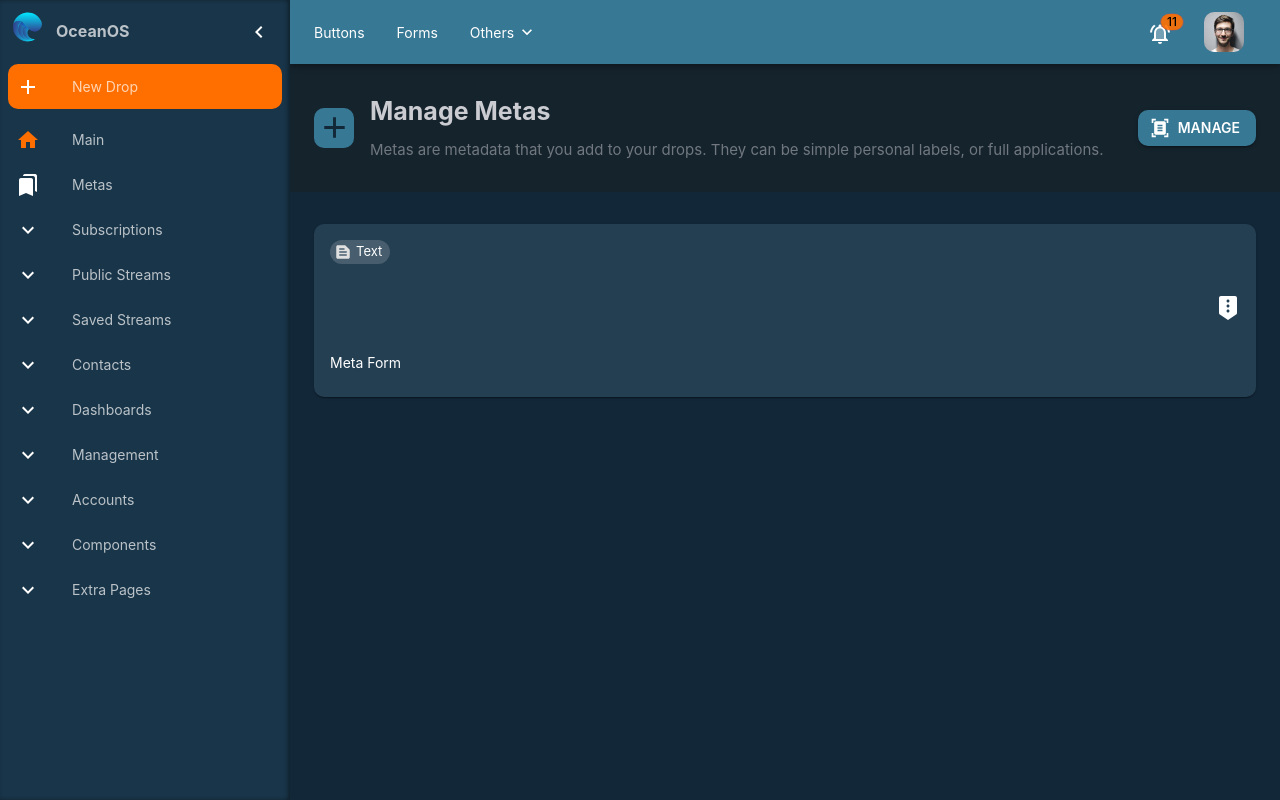
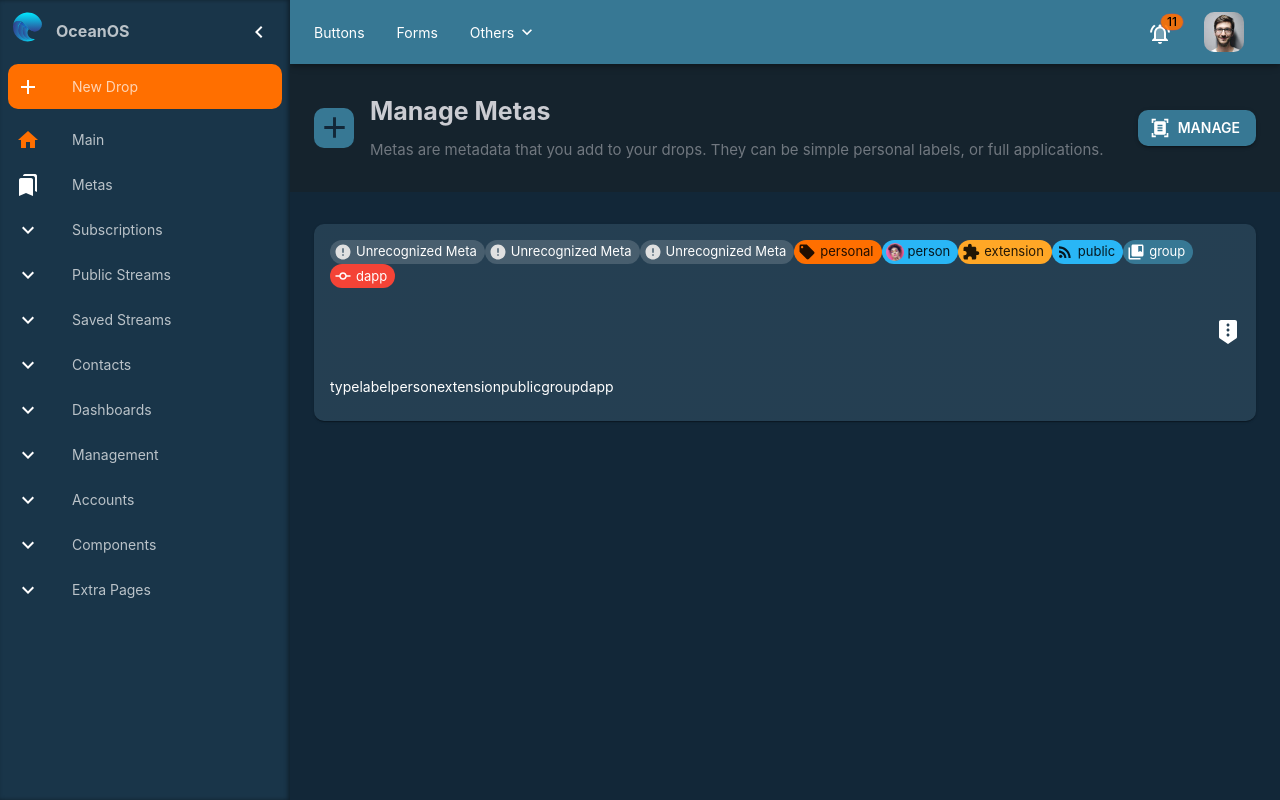
Before and after one commit to ocean-os-org/ocean-os, a React (Vite) app in the folder packages/oos-local-webui/: page /home/metas in a window 1280 px wide. Both pictures are taken after a click on the button 1228 px from the left and 308 px from the top of the page. Built offline with nearby package versions, Linux system fonts and the light colour scheme.

Commit message:
store update

```diff
--- a/packages/oos-local-webui/src/content/drops/Form.tsx
+++ b/packages/oos-local-webui/src/content/drops/Form.tsx
@@ -21,6 +21,7 @@ import { toDate } from "date-fns";
 import { DateTimePicker } from "@mui/x-date-pickers";
 import CheckBoxOutlineBlankIcon from "@mui/icons-material/CheckBoxOutlineBlank";
 import CheckBoxIcon from "@mui/icons-material/CheckBox";
+import { OOSState, useOOSStore } from "../../store/useOOSStore";
 
 const defaultValues = {
   name: "Rui Gil",
@@ -86,6 +87,7 @@ const icon = <CheckBoxOutlineBlankIcon fontSize="small" />;
 const checkedIcon = <CheckBoxIcon fontSize="small" />;
 
 const Form = () => {
+  const [ drops, addDrop ] = useOOSStore( (state:OOSState) => [state.drops,state.addDrop])
   const theme = useTheme();
 
   const [value, setValue] = React.useState<Date | null>(toDate(new Date()));
@@ -110,6 +112,7 @@ const Form = () => {
   };
   const handleSubmit = (event: any) => {
     event.preventDefault();
+    addDrop({ id:'999', content: "test", metas:[ {type:'type', value:'text'} ]})
     console.log(formValues, '💖');
   };
   return (
--- a/packages/oos-local-webui/src/content/home/index.tsx
+++ b/packages/oos-local-webui/src/content/home/index.tsx
@@ -2,16 +2,15 @@ import { Box, Chip, Container, Divider, Fab, Fade, Toolbar, useScrollTrigger, us
 import PageTitle from '../../components/PageTitle';
 import StreamHeader from './StreamHeader';
 import Drop from '../../components/Drop';
-import { useDrops } from '../../contexts/DropsContext';
 import KeyboardArrowUpIcon from '@mui/icons-material/KeyboardArrowUp';
 import ScrollTop from './ScrollTop';
 import { Fragment } from 'react';
-import { useOOSStore } from '../../store/useOOSStore';
+import { useOOSStore, OOSState } from '../../store/useOOSStore';
 
 
 function Home() {
-  const drops = useOOSStore((state) => state.drops);
-  //const  {drops, dispatch} = useDrops();
+  const drops = useOOSStore((state:OOSState) => state.drops);
+
   const theme = useTheme();
 
   return (
@@ -23,7 +22,7 @@ function Home() {
       <Container maxWidth="lg">
         { drops?.map( (d,i) =>
           <Fragment key={d.id}>
-            <Drop drop={d} />
+            <Drop {...d} />
             { (i % 2 == 0) ? (<Box sx={{height: theme.spacing(1)}}></Box>) : (<Divider sx={{ margin: theme.spacing(1)}}> <Chip color="primary" size="small" label="31, Janeiro, 2023" /></Divider>) }
           </Fragment>
           )
--- a/packages/oos-local-webui/src/content/metas/Form.tsx
+++ b/packages/oos-local-webui/src/content/metas/Form.tsx
@@ -40,7 +40,11 @@ import CheckBoxIcon from "@mui/icons-material/CheckBox";
 
 import LocalOffer from "@mui/icons-material/LocalOffer";
 import { CollectionsBookmark, Commit, Extension, RssFeed, Error, TextSnippet, FactCheck, Image, More } from "@mui/icons-material";
-import { TMeta } from "../../contexts/DropsContext";
+
+import { OOSState, useOOSStore } from "../../store/useOOSStore";
+import { TMeta } from '../../models/interfaces';
+import { Meta } from './Meta';
+
 interface ExpandMoreProps extends IconButtonProps {
   expand: boolean;
 }
@@ -120,8 +124,10 @@ const checkedIcon = <CheckBoxIcon fontSize="small" />;
 
 const Form = () => {
   const theme = useTheme();
+  const [metas,metasType] = useOOSStore( (state:OOSState) => [state.metas, state.metaTypes] );
 
   const [value, setValue] = React.useState<Date | null>(toDate(new Date()));
+
 
   const handleChange = (newValue: Date | null) => {
     setValue(newValue);
@@ -149,31 +155,10 @@ const Form = () => {
   const handleExpandClick = () => {
     setExpanded(!expanded);
   };
-  const MetaType = ({ type }:{ type: string }) => {
-    switch(type){
-        case 'text': return <Chip size="small" label="Text"  icon={<TextSnippet />}/>;
-        case 'checklist': return <Chip size="small" label="Check List"  icon={<FactCheck />}/>;
-        case 'image': return <Chip size="small" label="Image"  icon={<Image />}/>;
-        default: return <Chip size="small" label="Unrecognized Type"  icon={<Error />}/>;
-    }
-  }
-
-  const Meta = ( { type, value } : TMeta) => {
-    switch (type) {
-        case 'type' : return MetaType({ type: value});
-        case 'label' : return <Chip size="small" label={value} color="secondary" icon={<LocalOffer />} />
-        case 'extension': return <Chip size="small"  color="warning" label={value} icon={<Extension />}/>;
-        case 'person': return <Chip size="small"  color="info" label={value} avatar={<Avatar  src="/assets/images/avatars/1.jpg" />} />
-        case 'public': return <Chip size="small"  color="info" label={value} icon={<RssFeed />} />
-        case 'group' : return <Chip size="small" label={value} color="primary" icon={<CollectionsBookmark />} />
-        case 'dapp' : return <Chip size="small" label={value} color="error" icon={<Commit />} />
-        default: return <Chip size="small" label="Unrecognized Meta"  icon={<Error />}/>;
-      }
-}
   return (
     <Card>
     <CardContent>
-      <Meta {...{ type: 'type', value:'text'}} />
+      { metas.map( m => Meta(m) ) }
     </CardContent>
     <CardActions disableSpacing>
         <Box sx={{
@@ -194,7 +179,7 @@ const Form = () => {
     </CardActions>
     <Collapse in={expanded} timeout="auto" unmountOnExit>
         <CardContent sx={{display: 'flex', gap: '5px', flexWrap: 'wrap'}}>
-            Meta Form
+            {metasType()}
         </CardContent>
     </Collapse>
 </Card>
--- /dev/null
+++ b/packages/oos-local-webui/src/content/metas/Meta.tsx
@@ -0,0 +1,28 @@
+import { CollectionsBookmark, Commit, Extension, LocalOffer, RssFeed, Error, TextSnippet, FactCheck, Image } from "@mui/icons-material";
+import Avatar from "@mui/material/Avatar";
+import Chip from "@mui/material/Chip";
+import { TMeta } from '../../models/interfaces';
+
+
+export const Meta = ( { type, value } : TMeta) => {
+    const MetaMedia = (media: string) => {
+        switch(media){
+            case 'text': return <Chip size="small" label="Text"  icon={<TextSnippet />}/>;
+            case 'checklist': return <Chip size="small" label="Check List"  icon={<FactCheck />}/>;
+            case 'image': return <Chip size="small" label="Image"  icon={<Image />}/>;
+            default: return <Chip size="small" label="Unrecognized Type"  icon={<Error />}/>;
+        }
+    }
+    switch (type) {
+        case 'media' : return MetaMedia(value);
+        case 'label' : return <Chip size="small" label={value} color="secondary" icon={<LocalOffer />} />
+        case 'extension': return <Chip size="small"  color="warning" label={value} icon={<Extension />}/>;
+        case 'person': return <Chip size="small"  color="info" label={value} avatar={<Avatar  src="/assets/images/avatars/1.jpg" />} />
+        case 'public': return <Chip size="small"  color="info" label={value} icon={<RssFeed />} />
+        case 'group' : return <Chip size="small" label={value} color="primary" icon={<CollectionsBookmark />} />
+        case 'dapp' : return <Chip size="small" label={value} color="error" icon={<Commit />} />
+        default: return <Chip size="small" label="Unrecognized Meta"  icon={<Error />}/>;
+      }
+}
+
+export default Meta;
```
